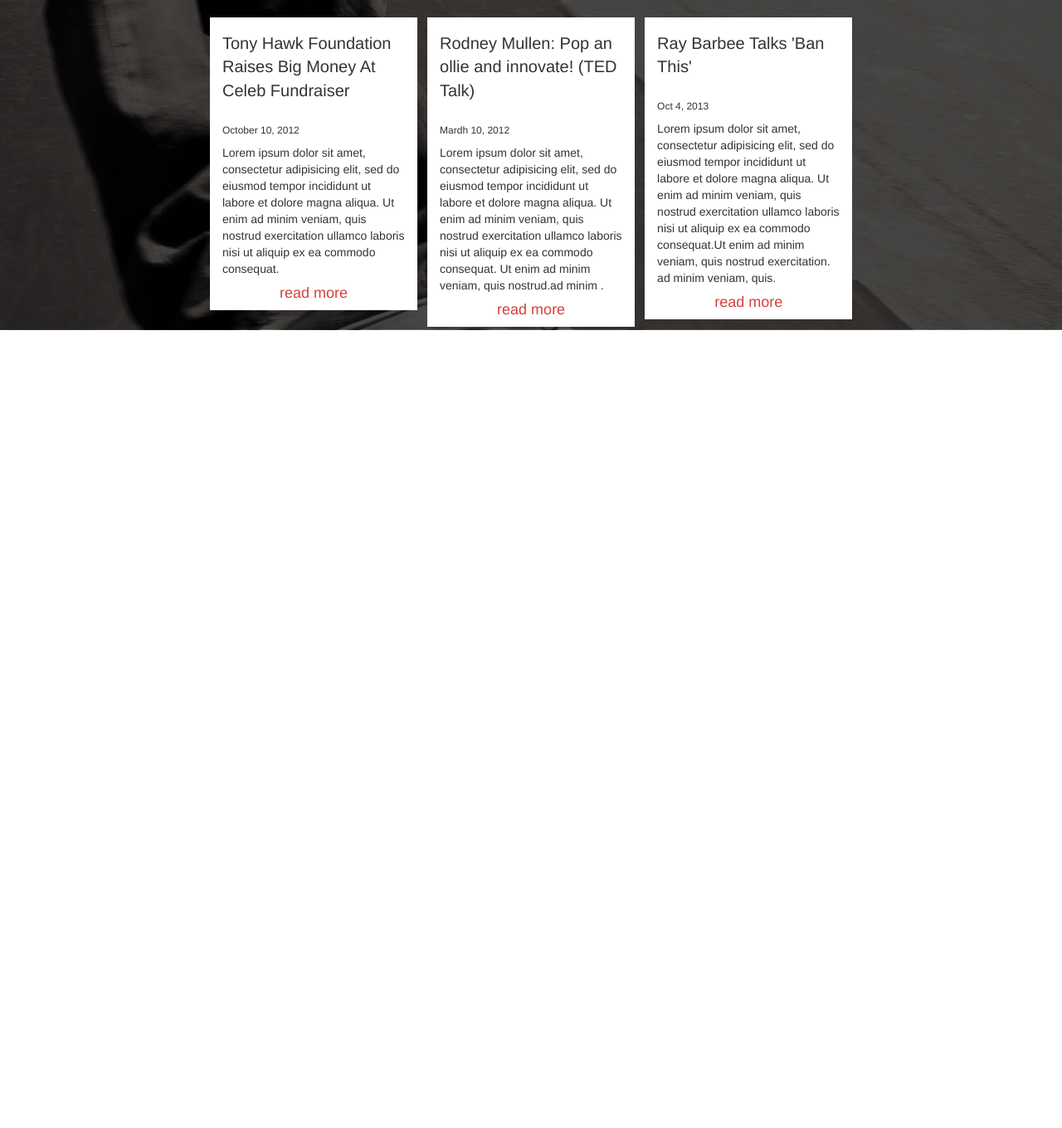
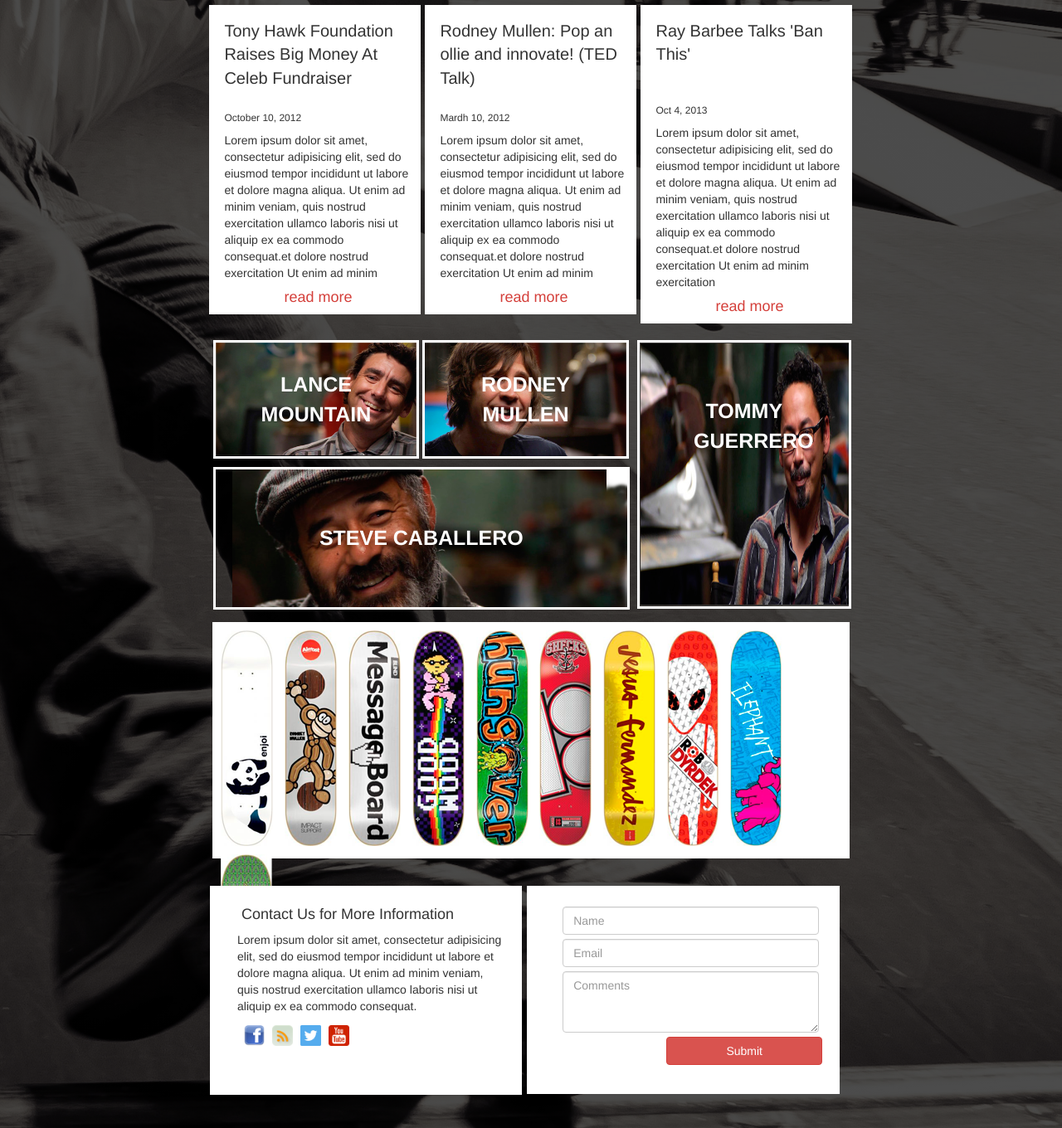
Before and after one commit to williamsl25/Day4-Peralta, a plain HTML site: page index.html in a window 1280 px wide. Shown: the part 450-1810 px from the top of the page at 83% size. Before the commit the page ends 848 px from the top, so only its background shows below. Drawn offline with Linux system fonts and the light colour scheme.

Commit message:
Finished layout design need to add animations

```diff
--- a/index.html
+++ b/index.html
@@ -47,7 +47,7 @@
 
         <h6>October 10, 2012</h6>
         <p>
-          Lorem ipsum dolor sit amet, consectetur adipisicing elit, sed do eiusmod tempor incididunt ut labore et dolore magna aliqua. Ut enim ad minim veniam, quis nostrud exercitation ullamco laboris nisi ut aliquip ex ea commodo consequat.
+          Lorem ipsum dolor sit amet, consectetur adipisicing elit, sed do eiusmod tempor incididunt ut labore et dolore magna aliqua. Ut enim ad minim veniam, quis nostrud exercitation ullamco laboris nisi ut aliquip ex ea commodo consequat.et dolore nostrud exercitation Ut enim ad minim
         </p>
         <h4 class="read">read more</h4>
       </section>
@@ -57,7 +57,7 @@
         </div>
         <h6>Mardh 10, 2012</h6>
         <p>
-          Lorem ipsum dolor sit amet, consectetur adipisicing elit, sed do eiusmod tempor incididunt ut labore et dolore magna aliqua. Ut enim ad minim veniam, quis nostrud exercitation ullamco laboris nisi ut aliquip ex ea commodo consequat. Ut enim ad minim veniam, quis nostrud.ad minim .
+          Lorem ipsum dolor sit amet, consectetur adipisicing elit, sed do eiusmod tempor incididunt ut labore et dolore magna aliqua. Ut enim ad minim veniam, quis nostrud exercitation ullamco laboris nisi ut aliquip ex ea commodo consequat.et dolore nostrud exercitation Ut enim ad minim
         </p>
         <h4 class="read">read more</h4>
       </section>
@@ -65,20 +65,76 @@
         <div class="heading">
           Ray Barbee Talks 'Ban This'
         </div>
+        <br>
         <h6>Oct 4, 2013</h6>
         <p>
-          Lorem ipsum dolor sit amet, consectetur adipisicing elit, sed do eiusmod tempor incididunt ut labore et dolore magna aliqua. Ut enim ad minim veniam, quis nostrud exercitation ullamco laboris nisi ut aliquip ex ea commodo consequat.Ut enim ad minim veniam, quis nostrud exercitation. ad minim veniam, quis.
+          Lorem ipsum dolor sit amet, consectetur adipisicing elit, sed do eiusmod tempor incididunt ut labore et dolore magna aliqua. Ut enim ad minim veniam, quis nostrud exercitation ullamco laboris nisi ut aliquip ex ea commodo consequat.et dolore nostrud exercitation Ut enim ad minim exercitation
         </p>
         <h4 class="read">read more</h4>
       </section>
     </div>
 
-    <section>
+    <div class="container3">
+      <div class="leftbox">
+        <section class="lance">
+          LANCE MOUNTAIN
 
-    </section>
+        </section>
+        <section class="rodney">
+          RODNEY MULLEN
 
-    <footer>
-    </footer>
+        </section>
+        <section class="steve">
+          STEVE CABALLERO
+        </section>
+      </div>
+
+      <div class="rightbox">
+        <section class="tommy">
+          TOMMY GUERRERO
+        </section>
+      </div>
+    </div>
+    <div class="container4">
+      <img src="assets/sk8-3.png" alt="" />
+      <img src="assets/sk8-4.png" alt="" />
+      <img src="assets/sk8-5.png" alt="" />
+      <img src="assets/sk8-6.png" alt="" />
+      <img src="assets/sk8-7.png" alt="" />
+      <img src="assets/sk8-8.png" alt="" />
+      <img src="assets/sk8-9.png" alt="" />
+      <img src="assets/sk8-10.png" alt="" />
+      <img src="assets/sk8-2.png" alt="" />
+      <img src="assets/sk8-1.png" alt="" />
+    </div>
+
+    <div class="container5">
+      <section class="col2">
+        <div class="contact">
+          <h4>Contact Us for More Information</h4>
+          <p>
+            Lorem ipsum dolor sit amet, consectetur adipisicing elit, sed do eiusmod tempor incididunt ut labore et dolore magna aliqua. Ut enim ad minim veniam, quis nostrud exercitation ullamco laboris nisi ut aliquip ex ea commodo consequat.
+          </p>
+          <ul>
+            <li><img src="assets/facebook.png" alt="" /></li>
+            <li><img src="assets/rss.png" alt="" /></li>
+            <li><img src="assets/twitter.png" alt="" /></li>
+            <li><img src="assets/youtube.png" alt="" /></li>
+
+          </ul>
+        </div>
+      </section>
+
+      <section class="col2">
+        <div class="form-group">
+          <input type="name" class="form-control"  placeholder="Name">
+          <input type="email" class="form-control"  placeholder="Email">
+          <textarea class="form-control" rows="3"placeholder="Comments"></textarea>
+          <button type="button" class="btn btn-danger"> Submit </button>
+  </div>
+
+      </section>
+    </div>
 
   </body>
 </html>
--- a/style.css
+++ b/style.css
@@ -16,11 +16,15 @@ body {
     background-position: 50% 50%;
 }
 
-header, footer {
+header {
   width: 100%;
 }
 h3 {
   font-size: 8px;
+}
+h4 {
+  margin: 18px 5px 10px 5px;
+
 }
 .topNav {
   width: 90%;
@@ -43,14 +47,15 @@ body > header > nav.topNav > ul > li:nth-child(1) > img {
   border-left-style: dotted;
   width: 43px;
   border-color: white;
-  padding-left: 6px;
+  padding: 10px;
 }
 .navButtons {
-  width: 90%;
+  width: 75%;
   margin: 0 auto;
   background-color: transparent;
   padding-top: 5px;
-  padding-left: 160px;
+  padding-left: 70px;
+
 }
 
 .navButtons li {
@@ -64,7 +69,7 @@ body > header > nav.topNav > ul > li:nth-child(1) > img {
     border-color: #FFF;
   }
 .btn-danger {
-  width: 198px;
+  width: 188px;
   border-width: 2px;
 }
 .navButtons > ul > li > button {
@@ -91,20 +96,22 @@ body > header > nav.topNav > ul > li:nth-child(1) > img {
 
 .container2 {
   background-color: transparent;
-  width: 65%;
+  width: 64%;
   margin: 0 auto;
-  margin-top: 45px;
+  margin-top: 25px;
   padding-left: 25px;
+  border-width: thick;
+  border-style: solid white;
 
 }
 .col3 {
   display: inline-block;
-  width: 31%;
-  vertical-align: top;
-  margin: 4px;
-  text-align: left;
-  padding: 0px 15px 0px 15px;
-  background-color: #fff;
+    width: 32%;
+    vertical-align: top;
+    margin: 3px 5px 10px -3px;
+    text-align: left;
+    padding: 0px 10px 0px 18px;
+    background-color: #fff;
 }
 .heading {
   font-size: 20px;
@@ -114,3 +121,142 @@ body > header > nav.topNav > ul > li:nth-child(1) > img {
   text-align: center;
   color: #d43f3a;
 }
+.container3 {
+  width: 61%;
+  height: 320px;
+  margin: 0 auto;
+
+}
+.leftbox {
+  width: 65%;
+    display: inline-block;
+    margin-top: 10px;
+    margin-left: 7px;
+}
+.rightbox {
+  width: 33%;
+  height: 110%;
+  display: inline-block;
+  vertical-align: top;
+  margin-top: 10px;
+
+}
+.lance {
+  display: inline-block;
+  width: 49%;
+  height: 49%;
+  vertical-align: top;
+  background: url(assets/sk8er-4.png);
+  background-size: contain;
+  background-repeat: no-repeat;
+  text-align: center;
+  font-size: 25px;
+  font-weight: bold;
+  color: white;
+  padding: 33px;
+  border-style: solid;
+}
+.rodney {
+  display: inline-block;
+  width: 49%;
+  height: 49%;
+  vertical-align: top;
+  background: url(assets/sk8er-3.png);
+  background-size: contain;
+  background-repeat: no-repeat;
+  text-align: center;
+  font-size: 25px;
+  font-weight: bold;
+  color: white;
+  padding: 33px;
+  border-style: solid;
+}
+.steve {
+  display: inline-block;
+  width: 99%;
+  height: 49%;
+  vertical-align: top;
+  background: url(assets/sk8er-1.png)20px no-repeat;
+  background-size: 100%;
+  background-repeat: no-repeat;
+  text-align: center;
+  font-size: 25px;
+  font-weight: bold;
+  color: white;
+  padding: 65px;
+  border-style: solid;
+  margin-top: 10px;
+}
+.tommy {
+  display: inline-block;
+    width: 100%;
+    height: 92%;
+    vertical-align: top;
+    background: url(assets/sk8er-2.png)1px no-repeat;
+    background-size: 265px 315px;
+    background-repeat: no-repeat;
+    text-align: center;
+    font-size: 25px;
+    font-weight: bold;
+    color: white;
+    padding: 65px;
+    border-style: solid;
+    position: a;
+}
+.container4 {
+  width: 60%;
+  height: 285px;
+  margin: 0 auto;
+  background-color: white;
+  margin-top: 30px;
+  padding: 5px;
+
+}
+.container4 img {
+  display: inline-block;
+  padding: 5px;
+}
+.container5 {
+  width: 60%;
+  height: 250px;
+  margin: 0 auto;
+  margin-top: 30px;
+  margin-bottom: 45px;
+}
+.col2 {
+  display: inline-block;
+    width: 49%;
+    vertical-align: top;
+    margin: 3px 5px 10px -3px;
+    text-align: left;
+    padding: 0px 10px 0px 18px;
+    background-color: #fff;
+}
+.contact {
+  width: 100%;
+  padding: 15px;
+  text-align: left;
+}
+.contact > ul {
+  margin: 0;
+  padding: 3px;
+  padding-bottom: 44px;
+}
+.contact li {
+  display: inline-block;
+}
+.contact li > img {
+  width: 25px;
+  border-width: 2px;
+  margin-left: 5px;
+}
+.form-group {
+  padding: 20px;
+  box-shadow: 1%;
+}
+.form-control {
+  margin: 5px;
+}
+.container5 > section:nth-child(2) > div > button {
+  margin-left: 130px;
+}
```
